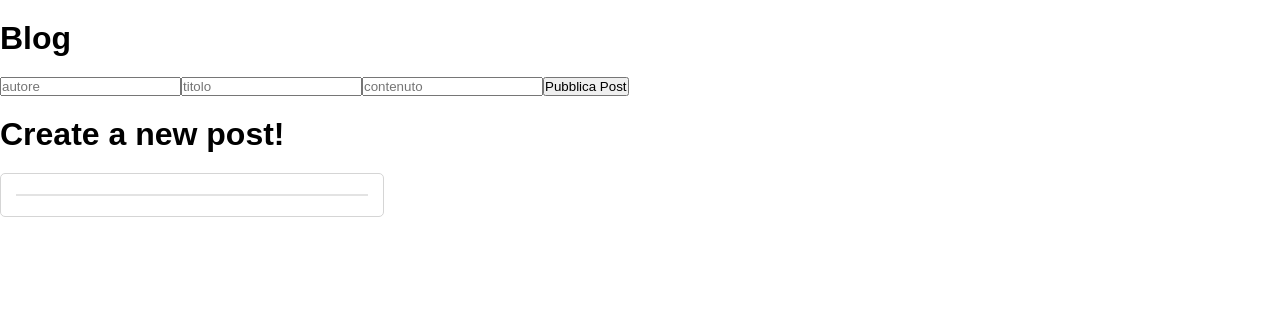
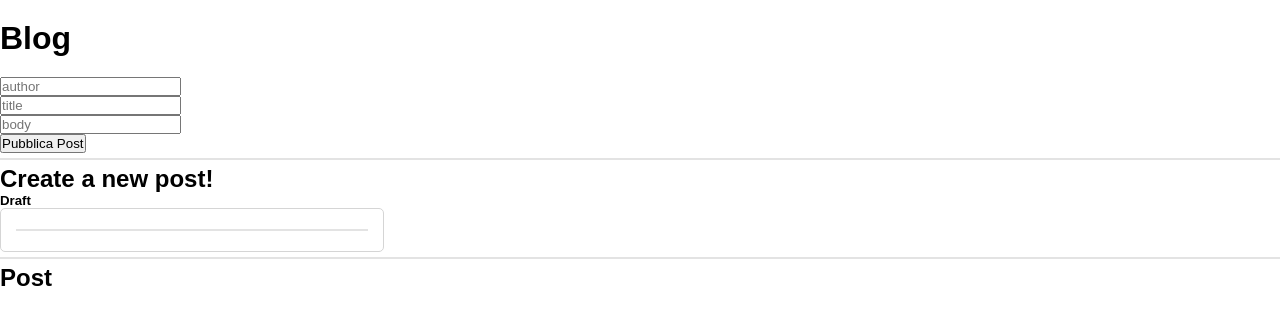
Before and after one commit to giuseppe-lisi/react-post-form, a React (Vite) app: page / in a window 1280 px wide. Shown: the top 324 px of the page. Built offline with nearby package versions, Linux system fonts and the light colour scheme.

Commit message:
cambiato il nome dei component - ora è possibile postare nuovi post che vengono visualizzati in pagina

```diff
--- a/src/App.jsx
+++ b/src/App.jsx
@@ -1,6 +1,6 @@
 import { useState } from "react";
 import PostForm from "./PostForm";
-import Post from "./Post";
+import Post from "./PostDraft";
 
 function App() {
     const [isPublic, setIsPublic] = useState("publicOrNot");
@@ -29,6 +29,7 @@ function App() {
 
     return (
         <>
+            <div className="wrapper">
                 <h1>Blog</h1>
 
                 <PostForm
@@ -37,15 +38,27 @@ function App() {
                     handleSubmit={handleSubmit}
                 />
 
-            <h1>Create a new post!</h1>
+                <hr />
+
+                <h2>Create a new post!</h2>
+                <h5>Draft</h5>
                 <Post postData={post} />
 
+                <hr />
+
+                <h2>Post</h2>
                 <div className="postList">
-                {postList.map((card) => (
+                    {postList.map((post) => (
                         <>
-                        {card.author}, {card.title}, {card.body}
+                            <div className="post">
+                                <h2>{post.author}</h2>
+                                <hr />
+                                <h3>{post.title}</h3>
+                                <p>{post.body}</p>
+                            </div>
                         </>
                     ))}
+                </div>
             </div>
         </>
     );
--- /dev/null
+++ b/src/PostDraft.jsx
@@ -0,0 +1,14 @@
+function Post({postData}) {
+    return (
+        <>
+            <div className="postDraft">
+                <h2>{postData.author}</h2>
+                <hr />
+                <h3>{postData.title}</h3>
+                <p>{postData.body}</p>
+            </div>
+        </>
+    );
+}
+
+export default Post;
--- a/src/PostForm.jsx
+++ b/src/PostForm.jsx
@@ -1,29 +1,26 @@
-function PostForm({ data, handleChange, handleSubmit}) {
+function PostForm({ data, handleChange, handleSubmit }) {
+    const fields = ["author", "title", "body"];
 
     return (
         <>
-        <form onSubmit={handleSubmit}>
+            <form onSubmit={handleSubmit} className="postForm">
+                <ul>
+                    {fields.map((field, i) => {
+                        return (
+                            <>
+                                <li key={i}>
                                     <input
                                         type="text"
-                placeholder="autore"
-                name="author"
-                value={data.author}
+                                        placeholder={field}
+                                        name={field}
+                                        key={i}
                                         onChange={handleChange}
                                     />
-            <input
-                type="text"
-                placeholder="titolo"
-                name="title"
-                value={data.title}
-                onChange={handleChange}
-            />
-            <input
-                type="text"
-                placeholder="contenuto"
-                name="body"
-                value={data.body}
-                onChange={handleChange}
-            />
+                                </li>
+                            </>
+                        );
+                    })}
+                </ul>
                 <button type="submit">Pubblica Post</button>
             </form>
         </>
```
Lines whose indentation alone changed are shown as unchanged.
